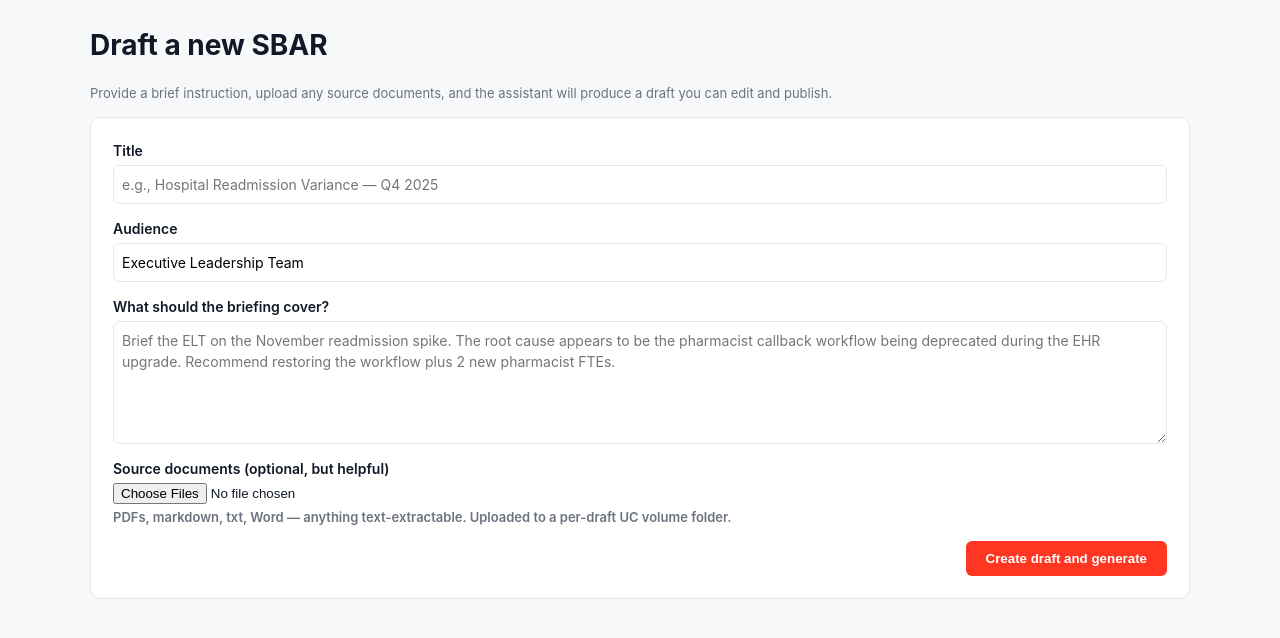
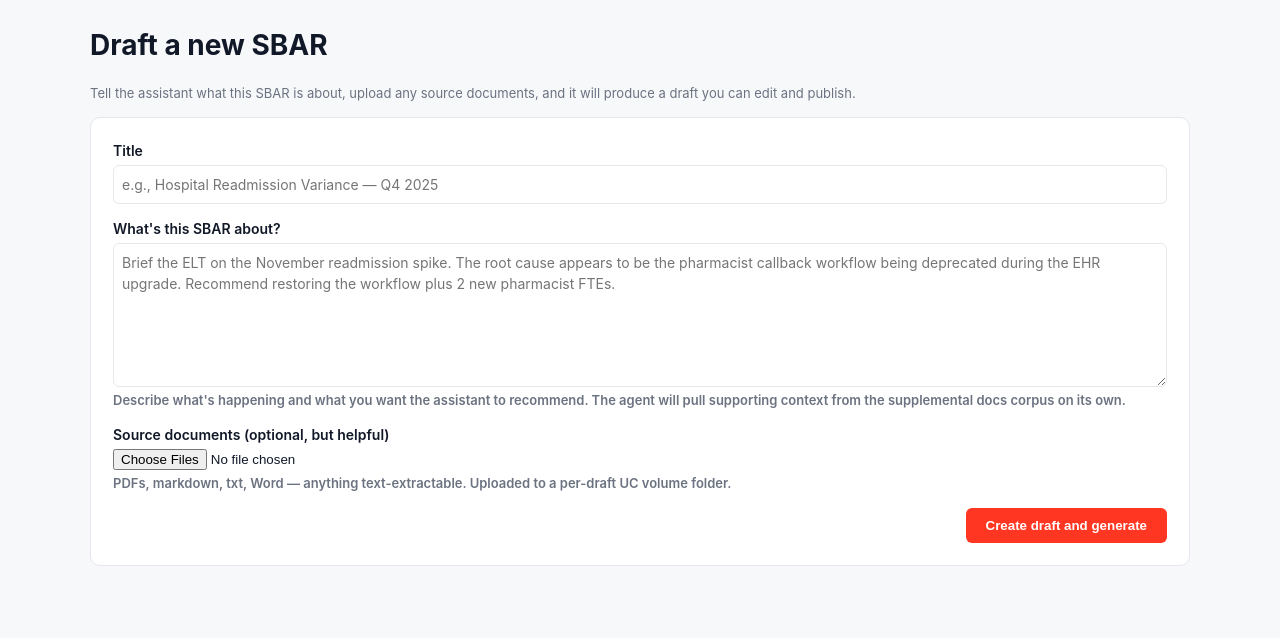
Before and after one commit to kiara-koeppen/sbar-briefing-assistant, a FastAPI app: template app/templates/author_draft_new.html in a window 1280 px wide. Shown: the part 55-693 px from the top of the page. Run offline with FastAPI, Linux system fonts and the light colour scheme; the template is opened without the code that fills it, so the values that code supplies are empty; some libraries are stand-ins or nearby versions.

Commit message:
ux: simplify draft form to one prompt field, drop audience UI
Author flow is one VP, one C-suite audience, one cadence. Asking for
audience every time was friction without payoff.

- Removed the audience input from the form
- Hardcoded audience to "Executive Leadership Team" in the request
- Renamed "What should the briefing cover?" to "What's this SBAR about?"
- Added a sublabel that explicitly tells the author the agent will pull
  from the corpus on its own (so they don't feel they need to write a
  comprehensive brief)

Backend already accepts audience as optional with the same default, so
no API change.

Co-authored-by: Isaac

```diff
--- a/app/templates/author_draft_new.html
+++ b/app/templates/author_draft_new.html
@@ -3,19 +3,16 @@
 {% block content %}
 <div class="draft-new">
   <h1>Draft a new SBAR</h1>
-  <p class="muted">Provide a brief instruction, upload any source documents, and the assistant will produce a draft you can edit and publish.</p>
+  <p class="muted">Tell the assistant what this SBAR is about, upload any source documents, and it will produce a draft you can edit and publish.</p>
 
   <form id="draft-form" class="draft-form" onsubmit="return false;">
     <label>Title
       <input type="text" id="title" name="title" placeholder="e.g., Hospital Readmission Variance — Q4 2025" required>
     </label>
 
-    <label>Audience
-      <input type="text" id="audience" name="audience" value="Executive Leadership Team">
-    </label>
-
-    <label>What should the briefing cover?
-      <textarea id="instruction" name="instruction" rows="5" placeholder="Brief the ELT on the November readmission spike. The root cause appears to be the pharmacist callback workflow being deprecated during the EHR upgrade. Recommend restoring the workflow plus 2 new pharmacist FTEs." required></textarea>
+    <label>What's this SBAR about?
+      <textarea id="instruction" name="instruction" rows="6" placeholder="Brief the ELT on the November readmission spike. The root cause appears to be the pharmacist callback workflow being deprecated during the EHR upgrade. Recommend restoring the workflow plus 2 new pharmacist FTEs." required></textarea>
+      <span class="muted">Describe what's happening and what you want the assistant to recommend. The agent will pull supporting context from the supplemental docs corpus on its own.</span>
     </label>
 
     <label>Source documents (optional, but helpful)
@@ -35,10 +32,9 @@
   const statusEl = document.getElementById("status");
   document.getElementById("generate-btn").addEventListener("click", async () => {
     const title = document.getElementById("title").value.trim();
-    const audience = document.getElementById("audience").value.trim();
     const instruction = document.getElementById("instruction").value.trim();
     if (!title || !instruction) {
-      statusEl.innerHTML = '<div class="error-banner">Please fill in title and instruction.</div>';
+      statusEl.innerHTML = '<div class="error-banner">Please fill in the title and the SBAR description.</div>';
       return;
     }
     statusEl.innerHTML = '<div class="info-banner">Creating draft...</div>';
@@ -46,7 +42,7 @@
     const r = await fetch("/api/drafts", {
       method: "POST",
       headers: {"content-type": "application/json"},
-      body: JSON.stringify({title, audience, instruction}),
+      body: JSON.stringify({title, audience: "Executive Leadership Team", instruction}),
     });
     const {draft_id} = await r.json();
 
```
Also changed, not shown: 1 other file.
